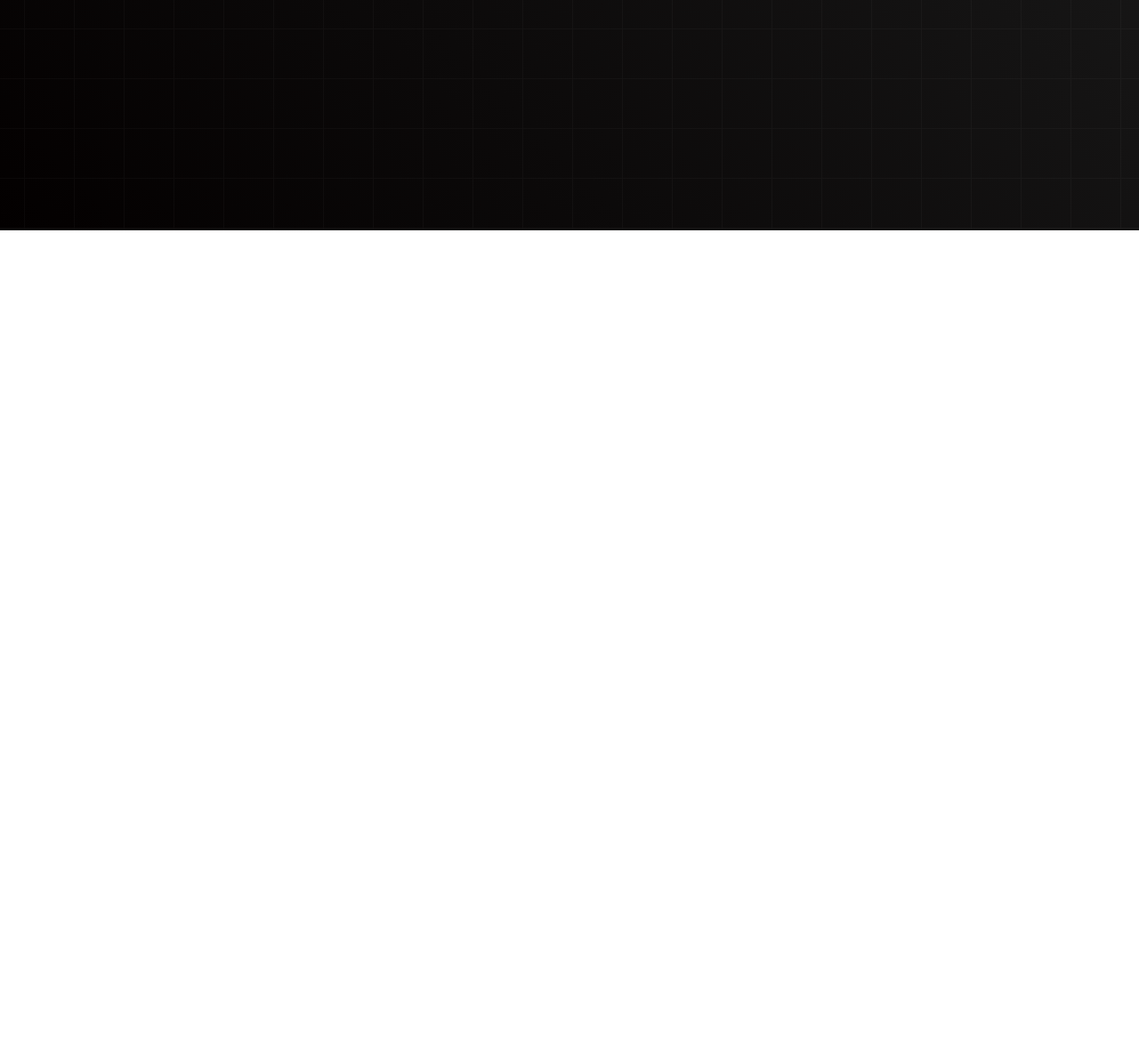
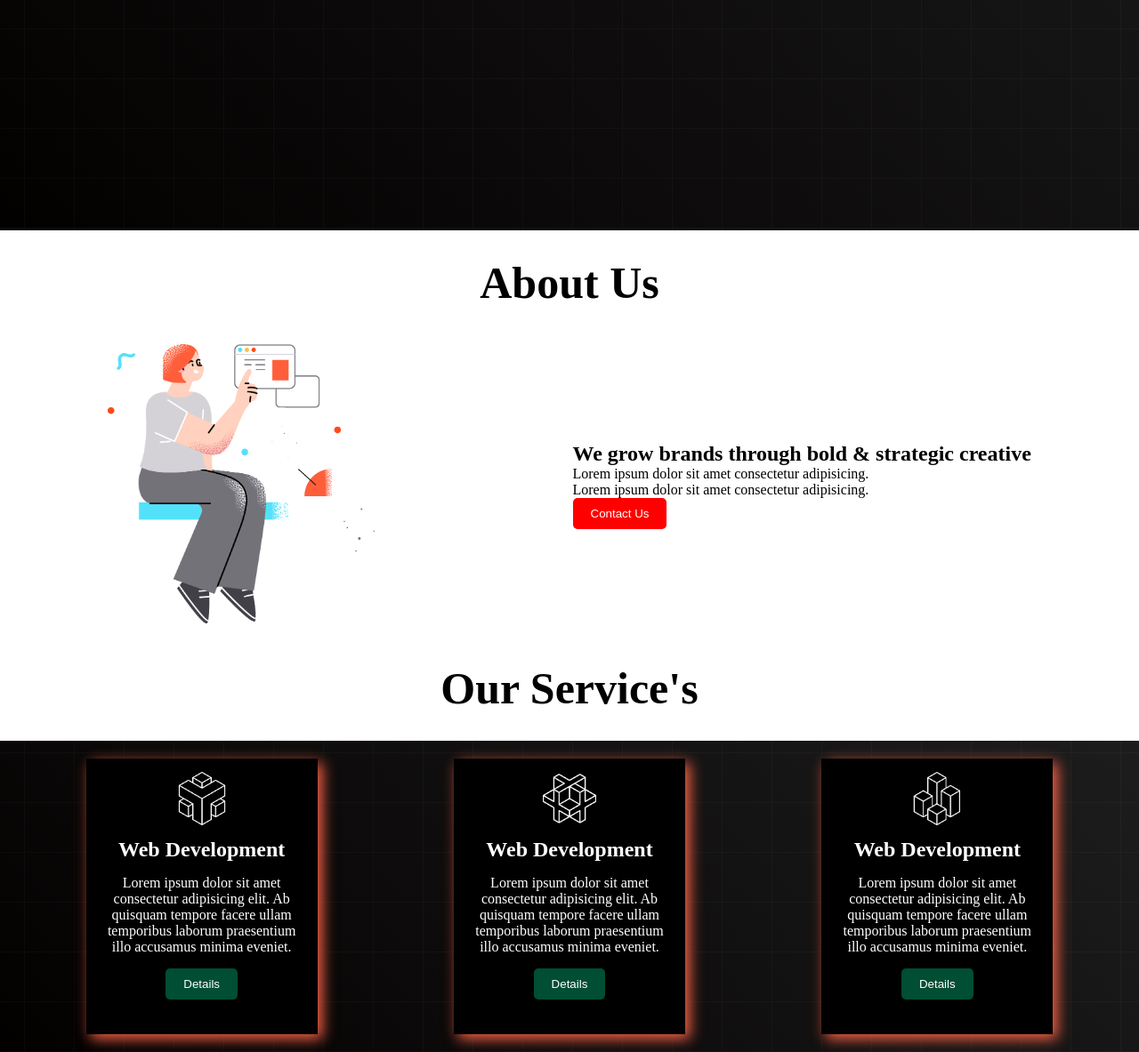
Before and after one commit to gsniper520/Digital-Product-b8-test, a plain HTML site: page index.html in a window 1280 px wide. Shown: the part 584-1767 px from the top of the page at 89% size. Before the commit the page ends 843 px from the top, so only its background shows below. Drawn offline with Linux system fonts and the light colour scheme.

Commit message:
added  Meaningful Message

```diff
--- a/index.html
+++ b/index.html
@@ -41,6 +41,49 @@
             </div>
 
         </section>
+
+        <!-- This is About Us section -->
+        <section>
+                <h1 class="title about-title">About Us</h1>
+                <div class="about-container">
+                    <div class="about-info">
+                        <h1>We grow brands through
+                            bold & strategic creative</h1>
+                            <p>Lorem ipsum dolor sit amet consectetur adipisicing.</p>
+                            <p>Lorem ipsum dolor sit amet consectetur adipisicing.</p>
+                            <button class="btn">Contact Us</button>
+                        </div>
+                    <div class="about-photo">
+                        <img class="banner-img" src="./images/section.png" alt="">
+                    </div>
+                </div>
+
+
+
+        </section>
+        <section>
+            <h1 class="title about-title">Our Service's</h1>
+            <div class="service-container">
+                <div class="box">
+                    <img class="icon" src="./icon/0.png" alt="">
+                    <h2 class="box-title">Web Development</h2>
+                    <p class="box-description">Lorem ipsum dolor sit amet consectetur adipisicing elit. Ab quisquam tempore facere ullam temporibus laborum praesentium illo accusamus minima eveniet.</p>
+                    <button class="btn box-btn">Details</button>
+                </div>
+                <div class="box">
+                    <img class="icon" src="./icon/1.png" alt="">
+                    <h2 class="box-title">Web Development</h2>
+                    <p class="box-description">Lorem ipsum dolor sit amet consectetur adipisicing elit. Ab quisquam tempore facere ullam temporibus laborum praesentium illo accusamus minima eveniet.</p>
+                    <button class="btn box-btn">Details</button>
+                </div>
+                <div class="box">
+                    <img class="icon" src="./icon/2.png" alt="">
+                    <h2 class="box-title">Web Development</h2>
+                    <p class="box-description">Lorem ipsum dolor sit amet consectetur adipisicing elit. Ab quisquam tempore facere ullam temporibus laborum praesentium illo accusamus minima eveniet.</p>
+                    <button class="btn box-btn">Details</button>
+                </div>
+            </div>
+        </section>
     </footer>
 
 </body>
--- a/style.css
+++ b/style.css
@@ -53,3 +53,44 @@
     border: none;
     border-radius: 5px;
 }
+.about-container{
+    display: flex;
+    justify-content: space-around;
+    align-items: center;
+    flex-direction: row-reverse;
+    padding: 10px;
+
+}
+.about-title{
+    text-align: center;
+    padding: 30px;
+}
+.box{
+    width: 230px;
+    height: 280px;
+    box-shadow: 5px 5px 15px tomato;
+    background-color: black;
+    text-align: center;
+    padding: 15px;
+    color: white;
+}
+.icon{
+    width: 60px;
+}
+.box-btn{
+    background-color: rgb(0, 78, 52);
+    margin-top: 10px;
+}
+.box-title{
+    padding: 10px;
+}
+.box-description{
+    padding: 5px;
+}
+.service-container{
+    display: flex;
+    justify-content: space-around;
+    padding: 20px;
+    background-image: url("./images/background.png"), linear-gradient(45deg,rgb(3, 0, 0),rgb(29, 29, 29));
+
+}
```
